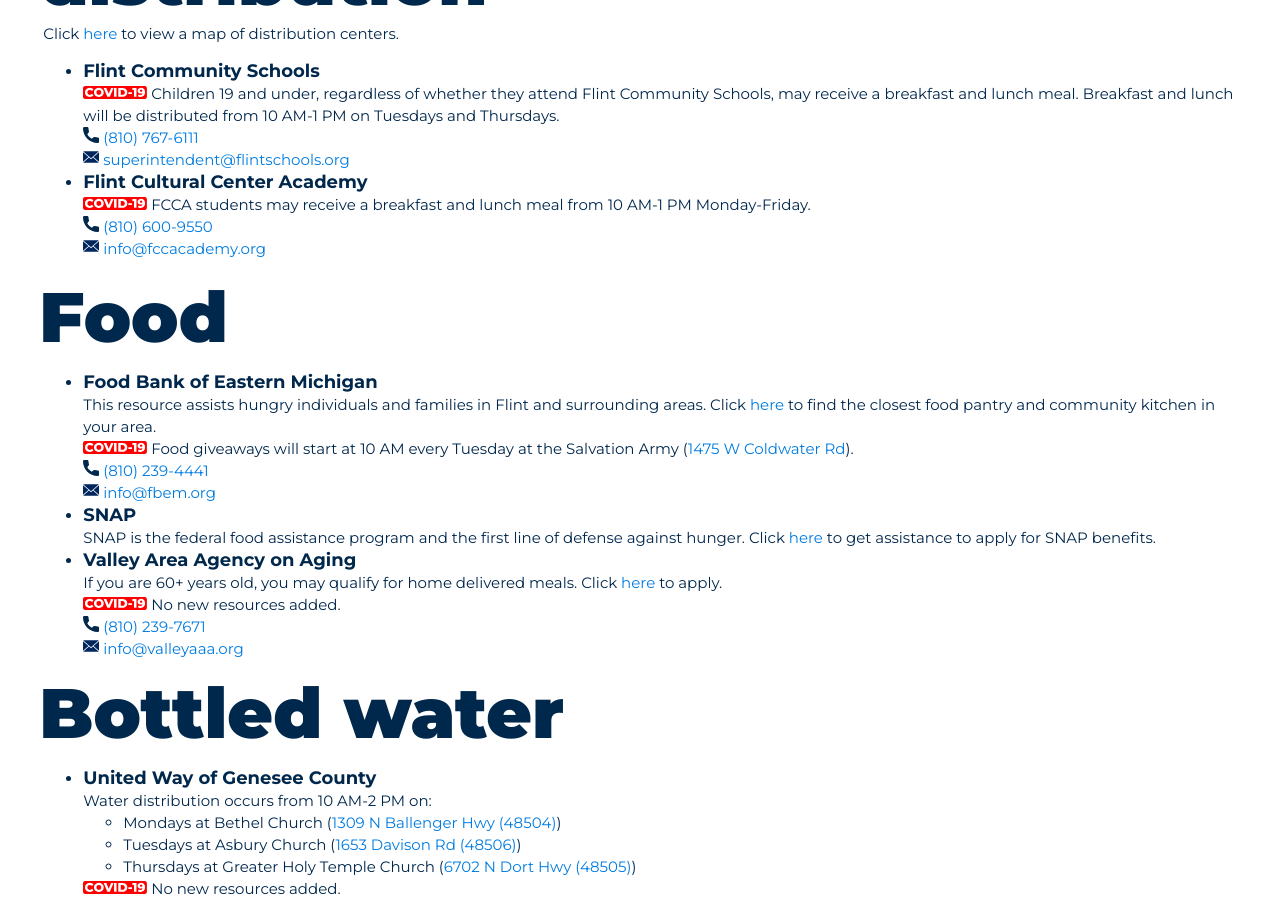
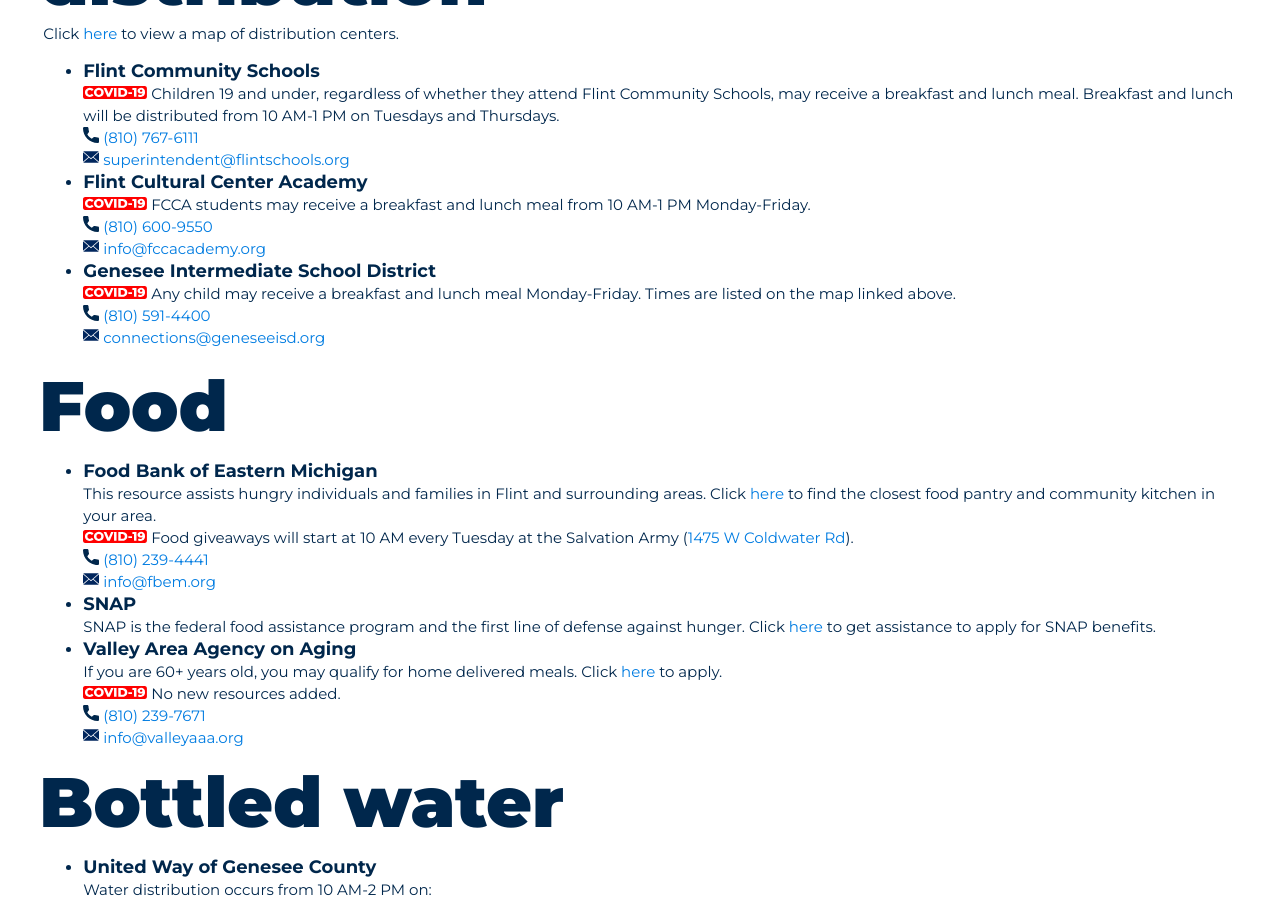
Before and after one commit to umichfjp/umichfjp.github.io, a Jekyll site: the page built from pages/resources.html, in a window 1280 px wide and 900 px high, scrolled down 711 px. Built offline with Jekyll 4.4.1, drawn with Linux system fonts in a browser that asks for light colours.

Commit message:
Update resources.html

```diff
--- a/pages/resources.html
+++ b/pages/resources.html
@@ -50,13 +50,19 @@ title: Flint Justice Partnership Official Website
             <b><big>Flint Community Schools</big></b>
             <br /><img src="https://umichfjp.github.io/assets/icons/covid.svg" alt="covid-19" style="width:64px;"> Children 19 and under, regardless of whether they attend Flint Community Schools, may receive a breakfast and lunch meal. Breakfast and lunch will be distributed from 10 AM-1 PM on Tuesdays and Thursdays.
             <br /><img src="https://umichfjp.github.io/assets/icons/phone.svg" alt="Phone" style="width:16px;"> <a href="tel:+1810-767-6111">(810) 767-6111</a>
-            <br /><img src="https://umichfjp.github.io/assets/icons/mail.svg" alt="Mail" style="width:16px;"> <a href="mailto:superintendent@flintschools.org">superintendent@flintschools.org</a>
+            <br /><img src="https://umichfjp.github.io/assets/icons/mail.svg" alt="Mail" style="width:16px;"> <a href="mailto:superintendent@flintschools.org?subject=[COVID-19 food distribution]">superintendent@flintschools.org</a>
           </li>
           <li>
             <b><big>Flint Cultural Center Academy</big></b>
             <br /><img src="https://umichfjp.github.io/assets/icons/covid.svg" alt="covid-19" style="width:64px;"> FCCA students may receive a breakfast and lunch meal from 10 AM-1 PM Monday-Friday.
             <br /><img src="https://umichfjp.github.io/assets/icons/phone.svg" alt="Phone" style="width:16px;"> <a href="tel:+1810-600-9550">(810) 600-9550</a>
-            <br /><img src="https://umichfjp.github.io/assets/icons/mail.svg" alt="Mail" style="width:16px;"> <a href="mailto:info@fccacademy.org">info@fccacademy.org</a>
+            <br /><img src="https://umichfjp.github.io/assets/icons/mail.svg" alt="Mail" style="width:16px;"> <a href="mailto:info@fccacademy.org?subject=[COVID-19 food distribution]">info@fccacademy.org</a>
+          </li>
+          <li>
+            <b><big>Genesee Intermediate School District</big></b>
+            <br /><img src="https://umichfjp.github.io/assets/icons/covid.svg" alt="covid-19" style="width:64px;"> Any child may receive a breakfast and lunch meal Monday-Friday. Times are listed on the map linked above.
+            <br /><img src="https://umichfjp.github.io/assets/icons/phone.svg" alt="Phone" style="width:16px;"> <a href="tel:+1810-591-4400">(810) 591-4400</a>
+            <br /><img src="https://umichfjp.github.io/assets/icons/mail.svg" alt="Mail" style="width:16px;"> <a href="mailto:connections@geneseeisd.org?subject=[COVID-19 food distribution]">connections@geneseeisd.org</a>
           </li>
         </ul></h3>
 
```
